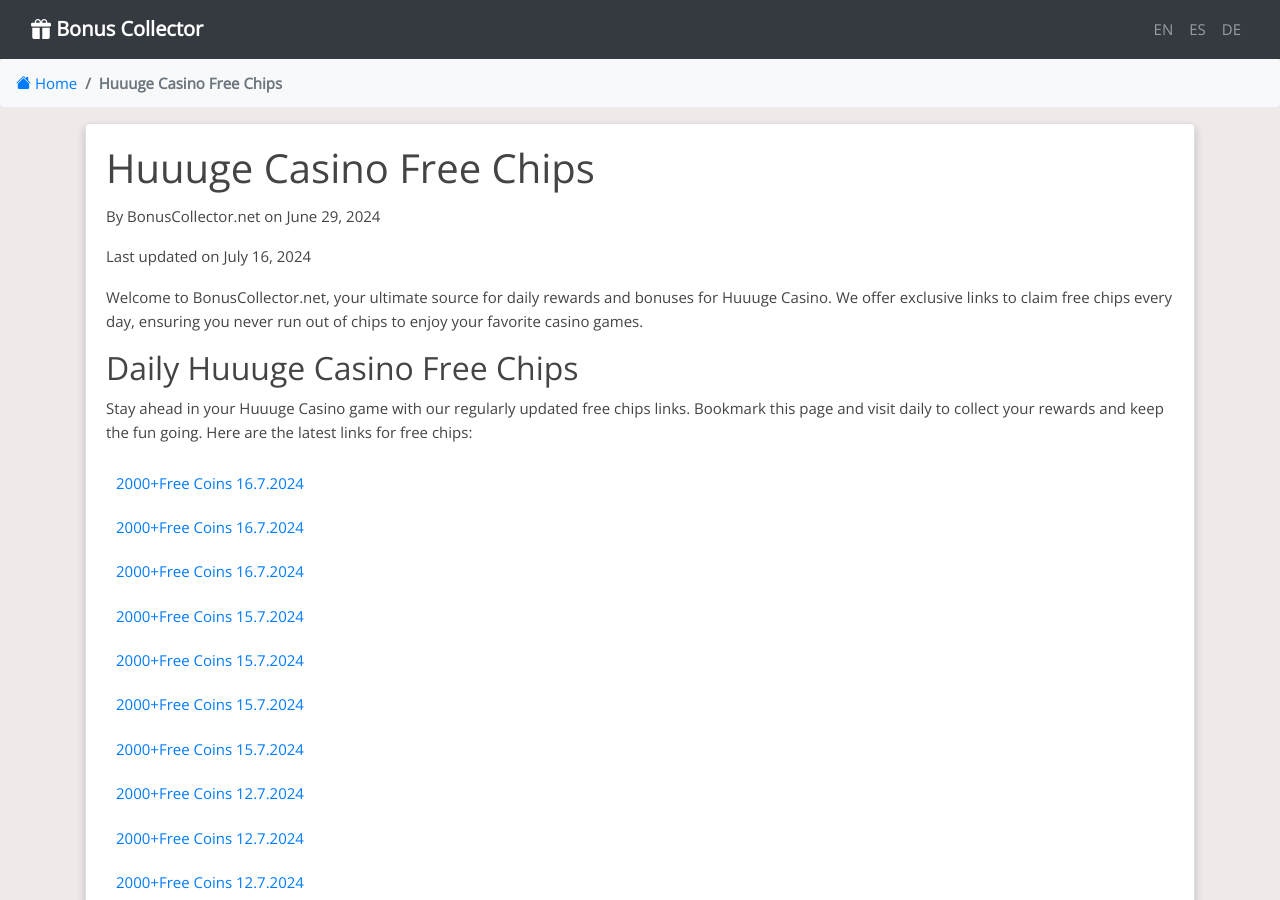
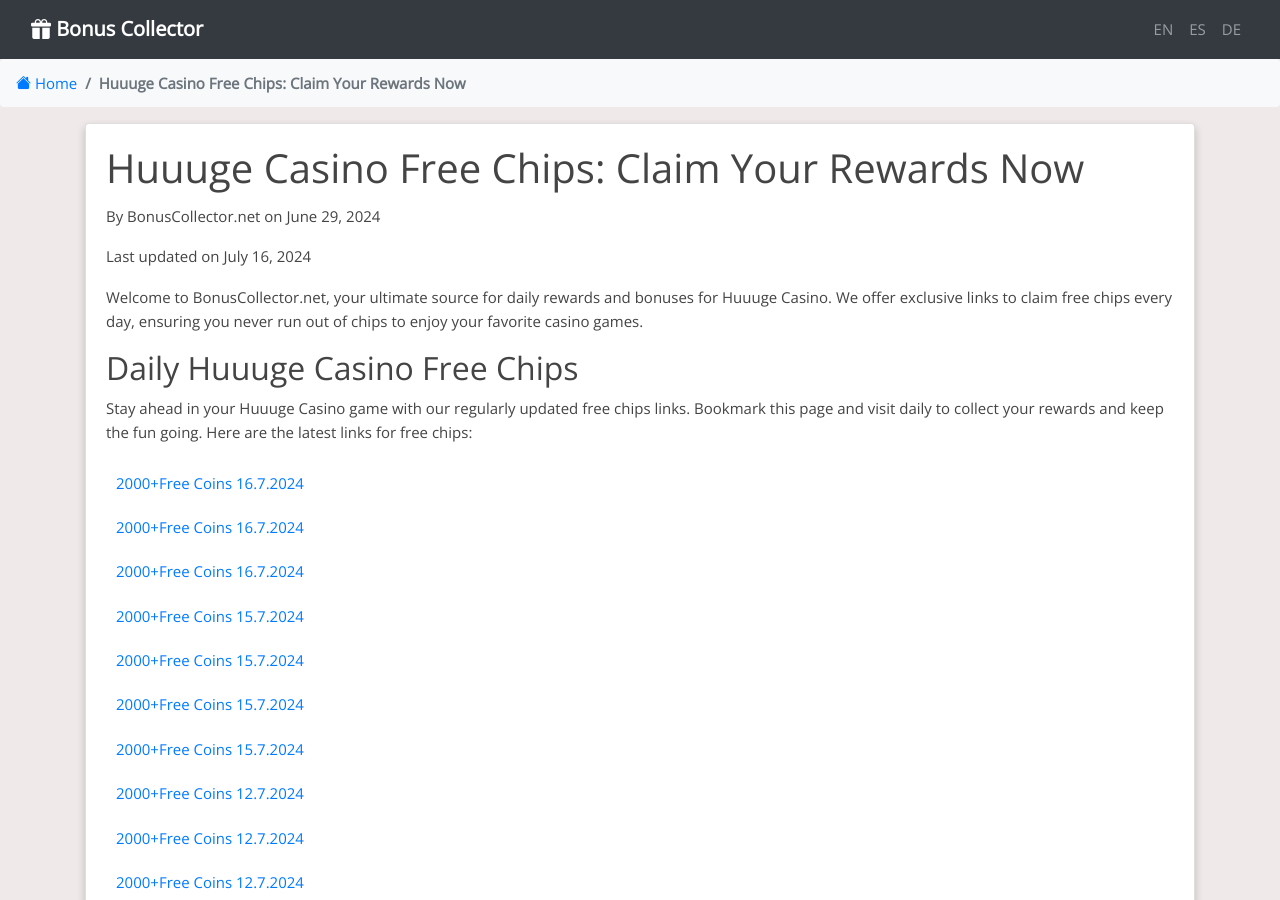
Before and after one commit to Prollad99/bs-net, a Jekyll site: the page built from _posts/2024-06-29-huuuge-casino.md, in a window 1280 px wide and 900 px high. Built offline with Jekyll 4.4.1, drawn with Linux system fonts in a browser that asks for light colours; nearby versions of some CDN libraries; comment, search, counter and statistics services are not loaded; some of the changed text lies outside the part shown.

Commit message:
Update 2024-06-29-huuuge-casino.md

```diff
--- a/_posts/2024-06-29-huuuge-casino.md
+++ b/_posts/2024-06-29-huuuge-casino.md
@@ -1,6 +1,6 @@
 ---
 layout: post
-title: "Huuuge Casino Free Chips"
+title: "Huuuge Casino Free Chips: Claim Your Rewards Now"
 date: 2024-06-29
 tags: [Huuuge Casino, free chips, slot games, daily rewards]
 author: "BonusCollector.net"
```
